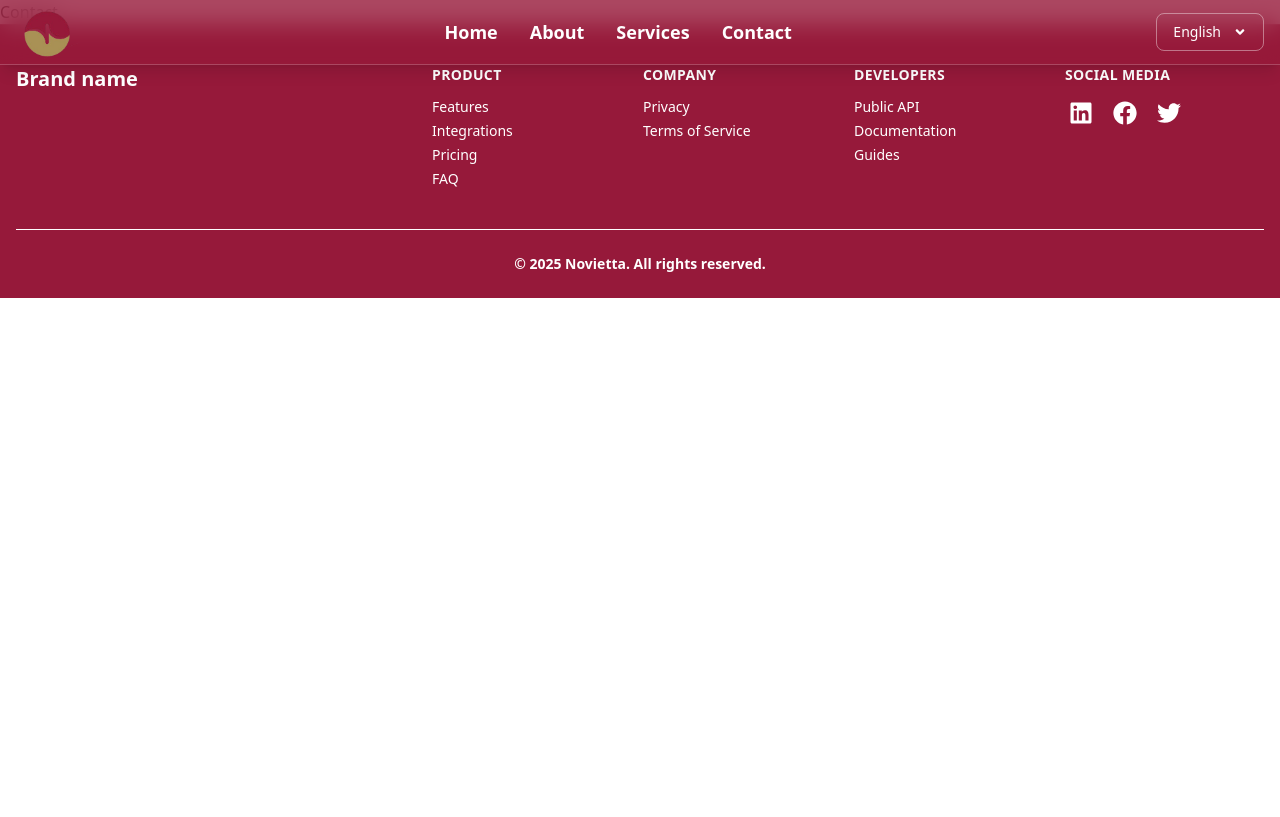
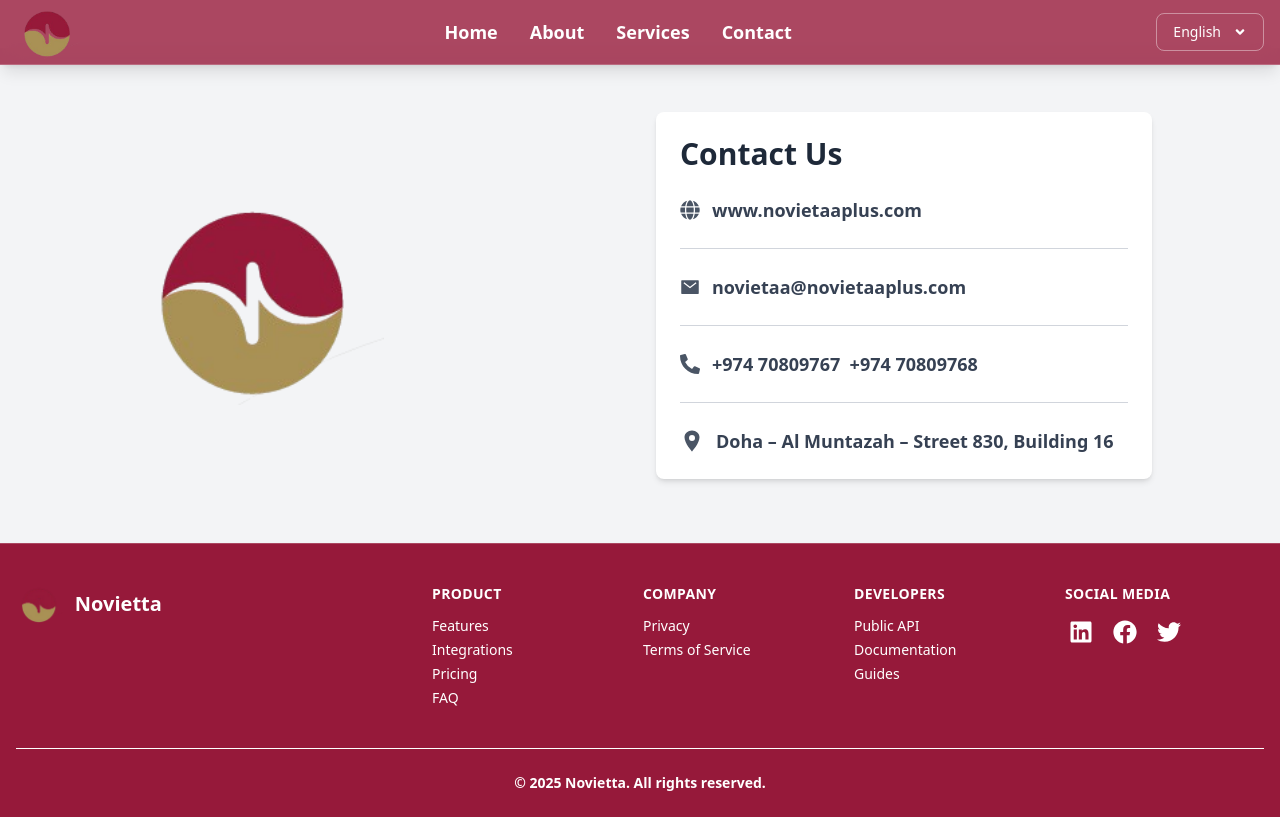
Before and after one commit to Mogehs/novieta_plus, a React (Vite) app: page /contact-us in a window 1280 px wide. Built offline with nearby package versions, Linux system fonts and the light colour scheme.

Commit message:
contact page

```diff
--- a/src/App.jsx
+++ b/src/App.jsx
@@ -4,13 +4,13 @@
 import Footer from "./components/Footer";
 import Home from "./pages/Home";
 import Services from "./pages/Services";
-import Contact from "./pages/Contact";
 import AboutUs from "./pages/AboutUs";
 import WebDesign from "./pages/services/WebDesign";
 import MediaProduction from "./pages/services/MediaProduction";
 import EventCon from "./pages/services/EventCon";
 import DocPhoto from "./pages/services/DocPhoto";
 import DigitalMaketing from "./pages/services/DigitalMaketing";
+import ContactUs from "./pages/ContactUs";
 
 const MainLayout = () => (
   <div className="lg:mx-auto lg:max-w-7xl overflow-x-hidden">
@@ -27,7 +27,7 @@
       { path: "/", element: <Home /> },
       { path: "/services", element: <Services /> },
       { path: "/about-us", element: <AboutUs /> },
-      { path: "/contact-us", element: <Contact /> },
+      { path: "/contact-us", element: <ContactUs /> },
       { path: "/services/website-design", element: <WebDesign /> },
       { path: "/services/digital-marketing", element: <DigitalMaketing /> },
       { path: "/services/media-production", element: <MediaProduction /> },
--- a/src/components/Footer.jsx
+++ b/src/components/Footer.jsx
@@ -10,7 +10,8 @@
             href="#"
             className="flex justify-center space-x-3 lg:justify-start"
           >
-            <span className="self-center text-xl font-bold">Brand name</span>
+            <img src="/logo.png" className="h-10" alt="" />
+            <span className="self-center text-xl font-bold">Novietta</span>
           </a>
         </div>
         <div className="grid grid-cols-2 text-sm gap-x-3 gap-y-8 lg:w-2/3 sm:grid-cols-4">
--- a/src/components/about-us/About.jsx
+++ b/src/components/about-us/About.jsx
@@ -4,6 +4,7 @@
 import AccordionSummary from "@mui/material/AccordionSummary";
 import Typography from "@mui/material/Typography";
 import ExpandMoreIcon from "@mui/icons-material/ExpandMore";
+import Hero from "../services/Hero";
 
 const workProcess = [
   {
@@ -40,8 +41,10 @@
   };
 
   return (
-    <div className="flex justify-center items-center min-h-screen light-color  p-6 mt-15">
-      <div className="w-full max-w-3xl gradientColor backdrop-blur-lg p-6 rounded-xl shadow-xl">
+    <>
+      <Hero title="About Us" />
+      <div className="flex justify-center items-center min-h-screen   p-6 ">
+        <div className="w-full max-w-3xl gradientColor backdrop-blur-lg p-6  shadow-xl">
           <h2 className="text-center text-2xl md:text-3xl font-bold text-white mb-6">
             How We Work
           </h2>
@@ -75,5 +78,6 @@
           ))}
         </div>
       </div>
+    </>
   );
 }
--- a/src/components/contact-us/Contact.jsx
+++ b/src/components/contact-us/Contact.jsx
@@ -1,7 +1,61 @@
-import React from "react";
+import { FaUser, FaPhoneAlt } from "react-icons/fa";
+import { IoLocationSharp, IoMailSharp } from "react-icons/io5";
+import { FaGlobe } from "react-icons/fa";
 
 const Contact = () => {
-  return <div>Contact</div>;
+  return (
+    <div className="max-w-screen-xl mx-auto px-6 py-16 md:px-12 lg:px-16 xl:px-32 bg-gray-100 text-gray-800 mt-12">
+      <div className="grid grid-cols-1 md:grid-cols-2 gap-8 items-center">
+        {/* Left Section */}
+        <div className="flex justify-center md:justify-start">
+          <img
+            src="/logo.png"
+            alt="Illustration"
+            className="w-40 sm:w-48 md:w-56 lg:w-64"
+          />
+        </div>
+
+        {/* Right Section */}
+        <div className="bg-white p-6 rounded-lg shadow-md space-y-6">
+          <h2 className="text-2xl sm:text-3xl font-bold text-gray-800 text-center md:text-left">
+            Contact Us
+          </h2>
+
+          <div className="flex items-center space-x-3">
+            <FaGlobe className="text-gray-600 text-lg sm:text-xl" />
+            <span className="text-base sm:text-lg font-semibold text-gray-700">
+              www.novietaaplus.com
+            </span>
+          </div>
+          <hr className="border-gray-300" />
+
+          <div className="flex items-center space-x-3">
+            <IoMailSharp className="text-gray-600 text-lg sm:text-xl" />
+            <span className="text-base sm:text-lg font-semibold text-gray-700">
+              novietaa@novietaaplus.com
+            </span>
+          </div>
+          <hr className="border-gray-300" />
+
+          <div className="flex items-center space-x-3">
+            <FaPhoneAlt className="text-gray-600 text-lg sm:text-xl" />
+            <p className="text-base sm:text-lg font-semibold text-gray-700 flex flex-col md:flex-row ">
+              <span className="text-nowrap"> +974 70809767 &nbsp;</span>
+              <span className="text-nowrap">+974 70809768</span>
+            </p>
+          </div>
+          <hr className="border-gray-300" />
+
+          <div className="flex items-center space-x-3">
+            <IoLocationSharp className="text-gray-600 text-xl sm:text-2xl" />
+            <span className="text-base sm:text-lg font-semibold text-gray-700">
+              Doha – Al Muntazah – Street 830, Building 16
+            </span>
+          </div>
+        </div>
+      </div>
+    </div>
+  );
 };
 
 export default Contact;
--- a/src/components/home/Novita.jsx
+++ b/src/components/home/Novita.jsx
@@ -1,14 +1,20 @@
-import dot from '../../assets/HomeImg/dot.svg'
-import work from '../../assets/HomeImg/work.mp4'
-import rectangle from '../../assets/HomeImg/rectangle.png'
+import dot from "../../assets/HomeImg/dot.svg";
+import work from "../../assets/HomeImg/work.mp4";
+import rectangle from "../../assets/HomeImg/rectangle.png";
 export default function Novita() {
   return (
     <div className=" h-fit relative mt-23">
       {/* doted */}
-            <img src={dot} alt="missing dotted" className=" absolute top-0 left-0 w-1/2 sm:w-1/4" />
-            <img src={rectangle} alt="missing dotted" className=" absolute hidden sm:visible top-0 right-4 -z-10 w-1/2 sm:w-1/3" />
-
-
+      <img
+        src={dot}
+        alt="missing dotted"
+        className=" absolute top-0 left-0 w-1/2 sm:w-1/4"
+      />
+      <img
+        src={rectangle}
+        alt="missing dotted"
+        className=" absolute hidden sm:inline top-0 right-4 -z-10 w-1/2 sm:w-1/3"
+      />
 
       <div className=" w-full grid grid-cols-1 md:grid-cols-2 gap-4">
         {/* content */}
@@ -40,15 +46,7 @@
             className="w-[300px] h-[200px] sm:w-[100%] sm:h-[70%] object-cover"
           />
         </div>
-
       </div>
-
-
-
-
-
-
-
     </div>
-    )
+  );
 }
--- a/src/pages/Contact.jsx
+++ /dev/null
@@ -1,7 +0,0 @@
-import React from "react";
-
-const Contact = () => {
-  return <div>Contact</div>;
-};
-
-export default Contact;
--- /dev/null
+++ b/src/pages/ContactUs.jsx
@@ -0,0 +1,12 @@
+import React from "react";
+import Contact from "../components/contact-us/Contact";
+
+const ContactUs = () => {
+  return (
+    <div>
+      <Contact />
+    </div>
+  );
+};
+
+export default ContactUs;
```
Lines whose indentation alone changed are shown as unchanged.
